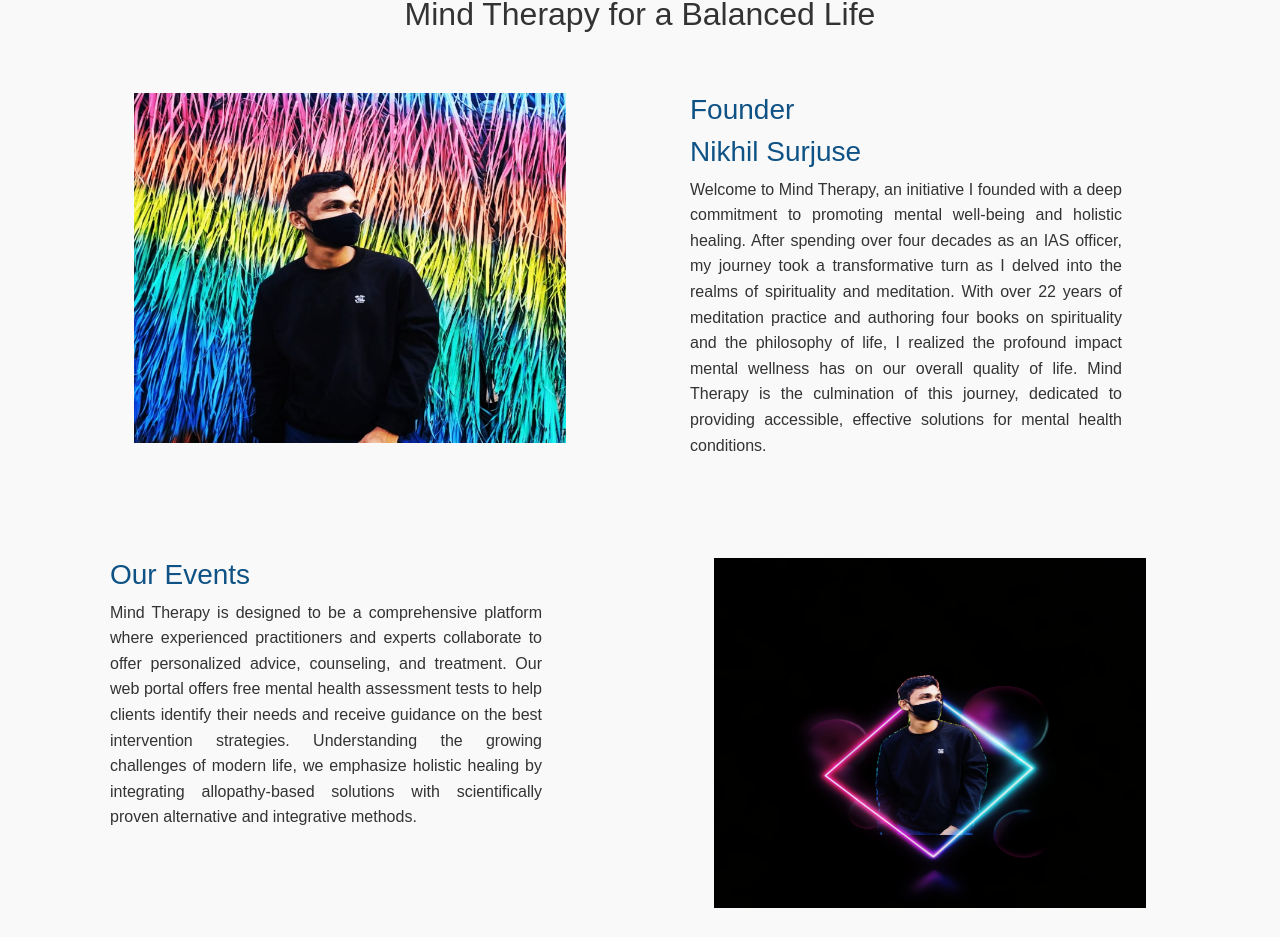
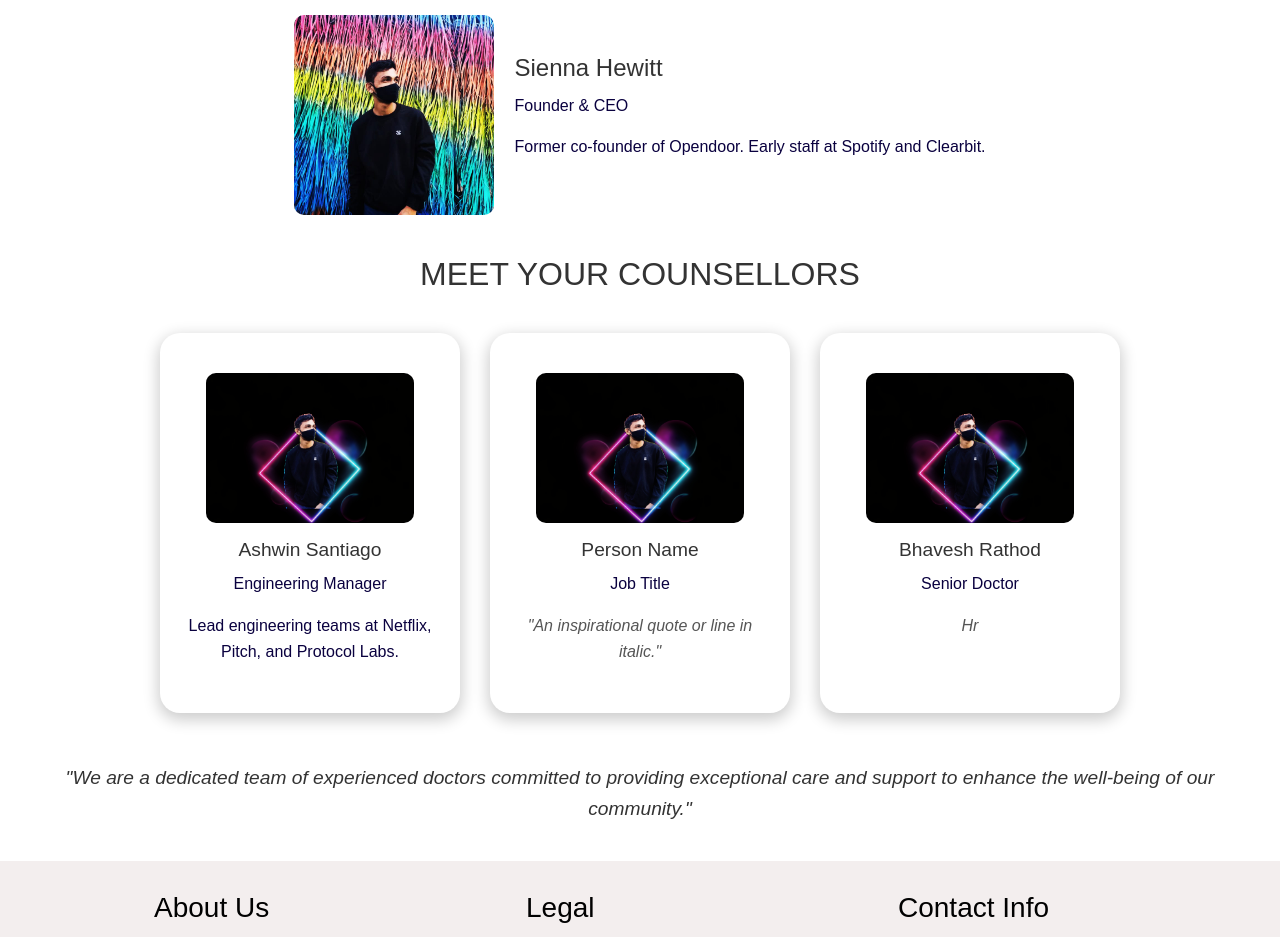
Before and after one commit to prathameshkhandare/Connectcounsellor, a React (Vite) app in the folder Client/: page /aboutus in a window 1280 px wide. Shown: the part 131-1068 px from the top of the page. Built offline with nearby package versions, Linux system fonts and the light colour scheme.

Commit message:
css changes

```diff
--- a/Client/src/App.css
+++ b/Client/src/App.css
@@ -1,3 +1,7 @@
+*{
+  background-color: rgb(255, 255, 255);
+}
+
 .notification-badge {
   cursor: pointer;
   margin-right: 15px;
@@ -167,15 +171,6 @@
     margin-bottom: 5px; /* Adjust spacing between menu items */
   }
 }
-
-
-
-
-
-
-
-
-
 
 /* -----------------------------Navbar End----------------------------- */
 
@@ -446,8 +441,12 @@
 
 /* Footer */
 
+.footer, .footer * {
+  background-color: #f3eeee; /* Silver-like color for the entire footer */
+  color: #010101; /* Text color for better contrast */
+}
+
 .footer {
-  background-color: #f1f1f1;
   padding: 20px;
   margin-bottom: -26px;
 }
@@ -463,7 +462,7 @@
 .footer-column {
   flex: 1;
   margin: 10px;
-  min-width: 200px; /* Ensure columns have a minimum width */
+  min-width: 200px;
 }
 
 .footer-column h3 {
@@ -471,9 +470,9 @@
 }
 
 .footer-column ul {
-  list-style-type: none; /* Removes default bullet points */
-  padding: 0; /* Removes default padding */
-  margin: 0; /* Removes default margin */
+  list-style-type: none;
+  padding: 0;
+  margin: 0;
 }
 
 .footer-column ul li {
@@ -481,12 +480,12 @@
 }
 
 .footer-column a {
-  text-decoration: none; /* Removes the underline */
-  color: inherit; /* Inherits the color from parent element */
+  text-decoration: none;
+  color: inherit;
 }
 
 .footer-column a:hover {
-  color:  rgb(20, 78, 101); /* Optional: change link color on hover */
+  color: rgb(20, 78, 101);
 }
 
 .social-icons {
@@ -496,11 +495,11 @@
 
 .social-icons a {
   color: inherit;
-  font-size: 1.5em; /* Adjust size as needed */
+  font-size: 1.5em;
 }
 
 .social-icons a:hover {
-  color:  rgb(20, 78, 101); /* Optional: change icon color on hover */
+  color: rgb(20, 78, 101);
 }
 
 .Copyright-section {
@@ -508,6 +507,7 @@
   margin-top: 20px;
   border-top: 2px solid rgb(105, 199, 199);
   padding-top: 10px;
+  color: inherit;
 }
 
 .copyright {
@@ -515,7 +515,6 @@
 }
 
 .website-name {
-  color: rgb(20, 78, 101);
   font-weight: bold;
 }
 
@@ -544,19 +543,11 @@
   height: 10px;
   background-color: #337ab7;
   border-radius: 50%;
-  margin-top: -5px; /* adjust the vertical alignment */
+  margin-top: -5px;
 }
 
-.footer-list-item:before {
-  content: "";
-  position: absolute;
-  left: 0;
-  top: 10px;
-  width: 10px;
-  height: 10px;
-  background-color: #337ab7;
-  border-radius: 50%;
-}
+
+
 
 
 
--- a/Client/src/Components/Aboutus.jsx
+++ b/Client/src/Components/Aboutus.jsx
@@ -1,40 +1,59 @@
-import React from 'react';
+import React from "react";
 import aboutusimg1 from "../assets/Img/aboutus-img1.jpg";
 import aboutusimg2 from "../assets/Img/aboutus-img2.jpg";
-import '../Components/StyleSheets/Aboutus.css'; // Import your CSS file for styling
+import aboutusimg3 from "../assets/Img/aboutus-img3.jpg";
+import "../Components/StyleSheets/Aboutus.css"; // Import your CSS file for styling
 
 const Aboutus = () => {
   return (
     <div className="aboutus-container">
-      <div className="slogan-section">
-        <h2>Mind Therapy for a Balanced Life</h2>
-      </div>
-      <div className="aboutus-section">
-        <div className="aboutus-left">
-          <img src={aboutusimg1} className='aboutus-left-img' alt="Mind Therapy" />
-        </div>
-        <div className="aboutus-right">
-          <h3>Founder </h3>
-          <h3>Nikhil Surjuse </h3>
+
+
+      {/* CEO Section */}
+      <div className="ceo-section">
+        <img src={aboutusimg1} alt="CEO" className="ceo-image" />
+        <div className="ceo-info">
+          <h3>Sienna Hewitt</h3>
+          <p>Founder & CEO</p>
           <p>
-            Welcome to Mind Therapy, an initiative I founded with a deep commitment to promoting mental well-being and holistic healing. After spending over four decades as an IAS officer, my journey took a transformative turn as I delved into the realms of spirituality and meditation. With over 22 years of meditation practice and authoring four books on spirituality and the philosophy of life, I realized the profound impact mental wellness has on our overall quality of life. Mind Therapy is the culmination of this journey, dedicated to providing accessible, effective solutions for mental health conditions.
+            Former co-founder of Opendoor. Early staff at Spotify and Clearbit.
           </p>
         </div>
       </div>
+      <div className="slogan-section">
+        <h2>MEET YOUR COUNSELLORS</h2>
+      </div>
+
       <div className="aboutus-section">
-        <div className="aboutus-left">
-          <h3>Our Events</h3>
-          <p>
-            Mind Therapy is designed to be a comprehensive platform where experienced practitioners and experts collaborate to offer personalized advice, counseling, and treatment. Our web portal offers free mental health assessment tests to help clients identify their needs and receive guidance on the best intervention strategies. Understanding the growing challenges of modern life, we emphasize holistic healing by integrating allopathy-based solutions with scientifically proven alternative and integrative methods.
+        <div className="aboutus-card">
+          <img src={aboutusimg2} alt="Doctor2" />
+          <h3>Ashwin Santiago</h3>
+          <p>Engineering Manager</p>
+          <p>Lead engineering teams at Netflix, Pitch, and Protocol Labs.</p>
+        </div>
+
+        <div className="aboutus-card">
+          <img src={aboutusimg2} alt="Doctor3" />
+          <h3>Person Name</h3>
+          <p>Job Title</p>
+          <p className="italic-text">
+            "An inspirational quote or line in italic."
           </p>
         </div>
-        <div className="aboutus-right">
-          <img src={aboutusimg2} className='aboutus-right-img' alt="our Events" />
+
+        <div className="aboutus-card">
+          <img src={aboutusimg2} alt="Doctor4" />
+          <h3>Bhavesh Rathod</h3>
+          <p>Senior Doctor</p>
+          <p className="italic-text">
+            Hr
+          </p>
         </div>
       </div>
+
       <div className="thought-section">
         <p>
-          "Mind Therapy is not just about healing the mind; it's about nurturing the soul. Our goal is to help individuals find balance and peace in their lives through a combination of traditional and holistic practices. We believe that mental well-being is the cornerstone of a fulfilling life, and we are dedicated to supporting our clients on their journey to wellness."
+          "We are a dedicated team of experienced doctors committed to providing exceptional care and support to enhance the well-being of our community."
         </p>
       </div>
     </div>
--- a/Client/src/Components/Courses.jsx
+++ b/Client/src/Components/Courses.jsx
@@ -55,7 +55,7 @@ const Courses = () => {
             </div>
             <div className="card-footer">
 
-              <Link to={`/courseInfo/${course._id}`} className="btn btn-primary">Details</Link>
+              <Link to={`/courseInfo/${course._id}`} className="Details-btn-primary">Details</Link>
             </div>
           </div>
         ))}
--- a/Client/src/Components/Footer.jsx
+++ b/Client/src/Components/Footer.jsx
@@ -15,7 +15,6 @@ function Footer() {
         <div className="footer-column">
           <h3>About Us</h3>
           <ul>
-
             <li><a href="#advisors">Our Advisors</a></li>
           </ul>
           <div className="social-icons">
@@ -56,7 +55,7 @@ function Footer() {
           Copyright © 2024 All rights reserved by
           <span className="website-name"> Connect Counsellor</span>
         </p>
-        <span>Developed and maintain by <b>Bhavesh Rathod & Prathmesh Khandare</b></span>
+        <span>Developed and maintained by <b>Bhavesh Rathod & Prathmesh Khandare</b></span>
       </div>
     </div>
   );
--- a/Client/src/Components/Stylesheets/Aboutus.css
+++ b/Client/src/Components/Stylesheets/Aboutus.css
@@ -1,81 +1,119 @@
 .aboutus-container {
-  max-width: 1200px;
-  margin: 0 auto;
+  background-color: white;
   padding: 20px;
+  text-align: center;
 }
 
-.slogan-section {
-  text-align: center;
+.slogan-section{
+
 margin-bottom: 40px;
-  margin-top: 20px;
+}
+.slogan-section p{
+  font-style: italic;
+}
+.slogan-section h2 {
+  border: 1px rgb(95, 95, 221);
+  font-size: 2rem;
+  margin-bottom: 15px;
+  animation: fadeIn 1.5s ease-in-out;
 }
 
 .aboutus-section {
   display: flex;
   flex-wrap: wrap;
-  margin-bottom: 60px;
+  justify-content: center;
+  gap: 30px;
 }
 
-.aboutus-left, .aboutus-right {
-  flex: 1 1 100%;
+.aboutus-card {
+  background-color: #ffffff;
+  border-radius: 20px;
+  box-shadow: 0px 5px 15px 2px rgba(0, 0, 0, 0.2); /* Box shadow with blur */
   padding: 20px;
+  width: 300px; /* Increased width */
+  height: 380px; /* Increased height */
+  text-align: center;
+  animation: fadeInUp 1s ease-in-out;
 }
 
-.aboutus-left-img, .aboutus-right-img {
-  width: 100%;
-  max-width: 100%;
-  height: auto;
-  margin: 0 auto;
-  display: block;
+.aboutus-card img {
+  width: 80%;
+  height: 150px;
+  object-fit: cover;
+  margin-top: 20px;
+  border-radius: 10px;
 }
 
-.aboutus-section h3 {
-  color: #0f5285;
-
+.aboutus-card h3 {
+  font-size: 1.2rem;
+  margin: 15px 0 10px 0;
 }
 
-.aboutus-section p {
-  line-height: 1.6;
-  text-align: justify;
-  margin: 0 auto;
-  width: 80%;
+.aboutus-card p {
+  font-size: 1rem;
+  color: #0a013f;
 }
 
-.thought-section {
-  background-color: #f0f0f0; /* Different background color */
-  padding: 80px 60px;
-  text-align: center;
-  height: 300px;
-
-  margin-top: 40px;
+.aboutus-card .italic-text {
+  font-style: italic;
+  color: #555;
+  margin-top: 10px;
 }
 
 .thought-section p {
-  font-size: 1.2em;
-  line-height: 1.6;
-  margin: 0;
+  font-size: 1.2rem;
+  margin-top: 50px;
+  font-style: italic;
+  animation: fadeIn 2s ease-in-out;
 }
 
-/* Responsive Styles */
-@media (min-width: 768px) {
-  .aboutus-section {
-    flex-wrap: nowrap;
+@keyframes fadeIn {
+  0% { opacity: 0; transform: translateY(20px); }
+  100% { opacity: 1; transform: translateY(0); }
 }
 
-  .aboutus-left, .aboutus-right {
-    flex: 1;
+@keyframes fadeInUp {
+  0% { opacity: 0; transform: translateY(30px); }
+  100% { opacity: 1; transform: translateY(0); }
 }
 
-  .aboutus-left-img, .aboutus-right-img {
+@media (max-width: 768px) {
+  .aboutus-card {
     width: 80%;
-    height: 350px;
+    height: auto;
+    align-content: center;
   }
 
-  .aboutus-section h3 {
-    margin-left: 30px;
+  .aboutus-section {
+    flex-direction: column;
+    gap: 20px;
+  }
 }
 
-  .aboutus-section p {
-    margin-left: 30px;
+.ceo-section {
+  display: flex;
+  align-items: center; /* Align items vertically */
+  justify-content: center; /* Center the section */
+  margin: 40px 0; /* Space above and below */
+  gap: 20px;
 }
+
+.ceo-image {
+  width: 200px; /* Adjust width as needed */
+  height: auto; /* Maintain aspect ratio */
+  border-radius: 10px; /* Rounded corners */
 }
+
+.ceo-info {
+  text-align: left; /* Align text to the left */
+}
+
+.ceo-info h3 {
+  font-size: 1.5rem; /* Adjust heading size */
+  margin-bottom: 10px;
+}
+
+.ceo-info p {
+  font-size: 1rem;
+  color: #0a013f; /* Ensure color consistency */
+}
--- a/Client/src/Components/Stylesheets/Appinfo.css
+++ b/Client/src/Components/Stylesheets/Appinfo.css
@@ -9,7 +9,7 @@
     width: 72%;
     margin: 40px auto;
     padding: 20px;
-    background-color: #f7f7f7;
+    background-color: #ffffff;
     border: 1px solid #ddd;
     border-radius: 10px;
     box-shadow: 0 0 10px rgba(0, 0, 0, 0.1);
```
Also changed, not shown: Client/src/Components/Stylesheets/Courses.css (+19 -19 lines), Client/src/assets/Img/aboutus-img3.jpg (added). Lines whose indentation alone changed are shown as unchanged.
